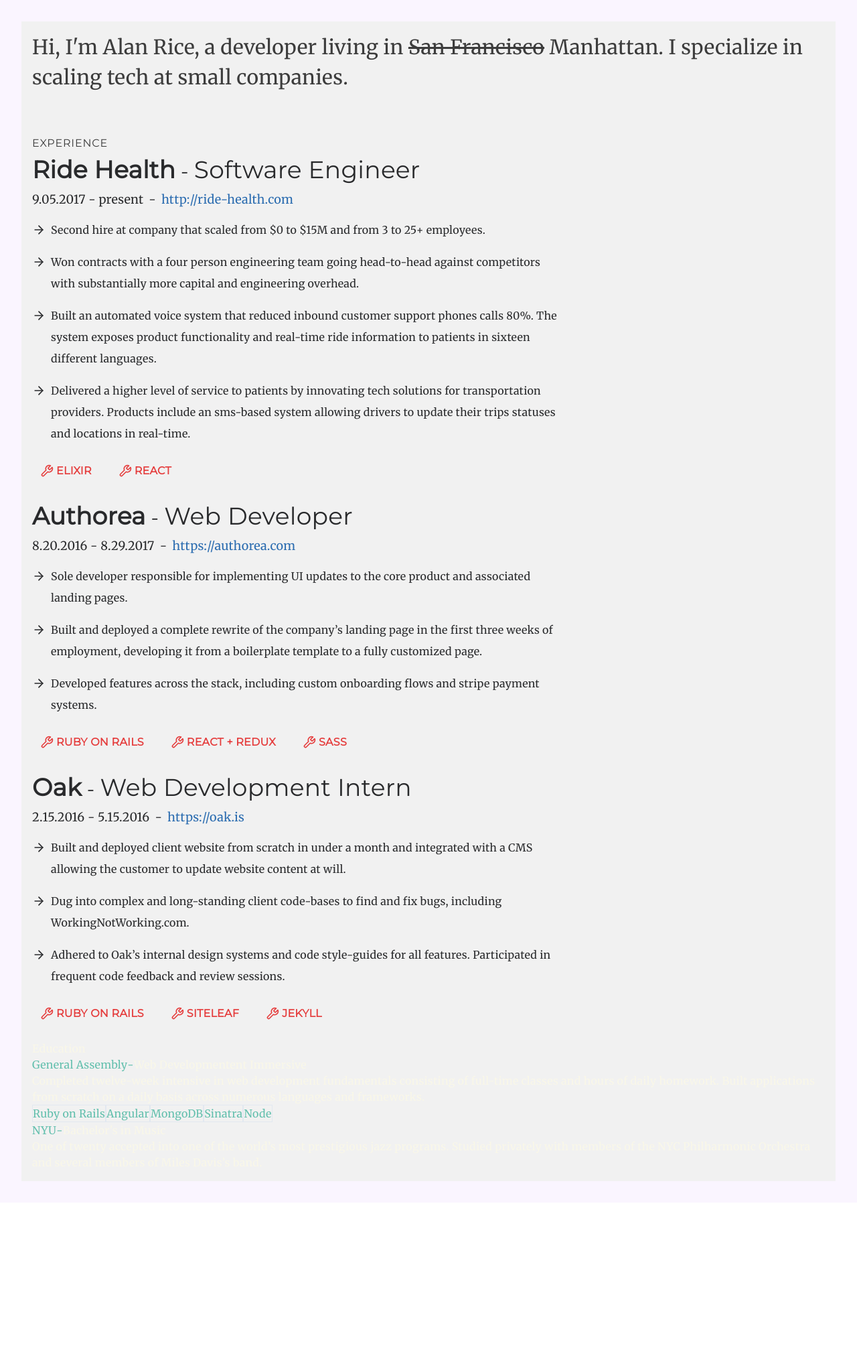
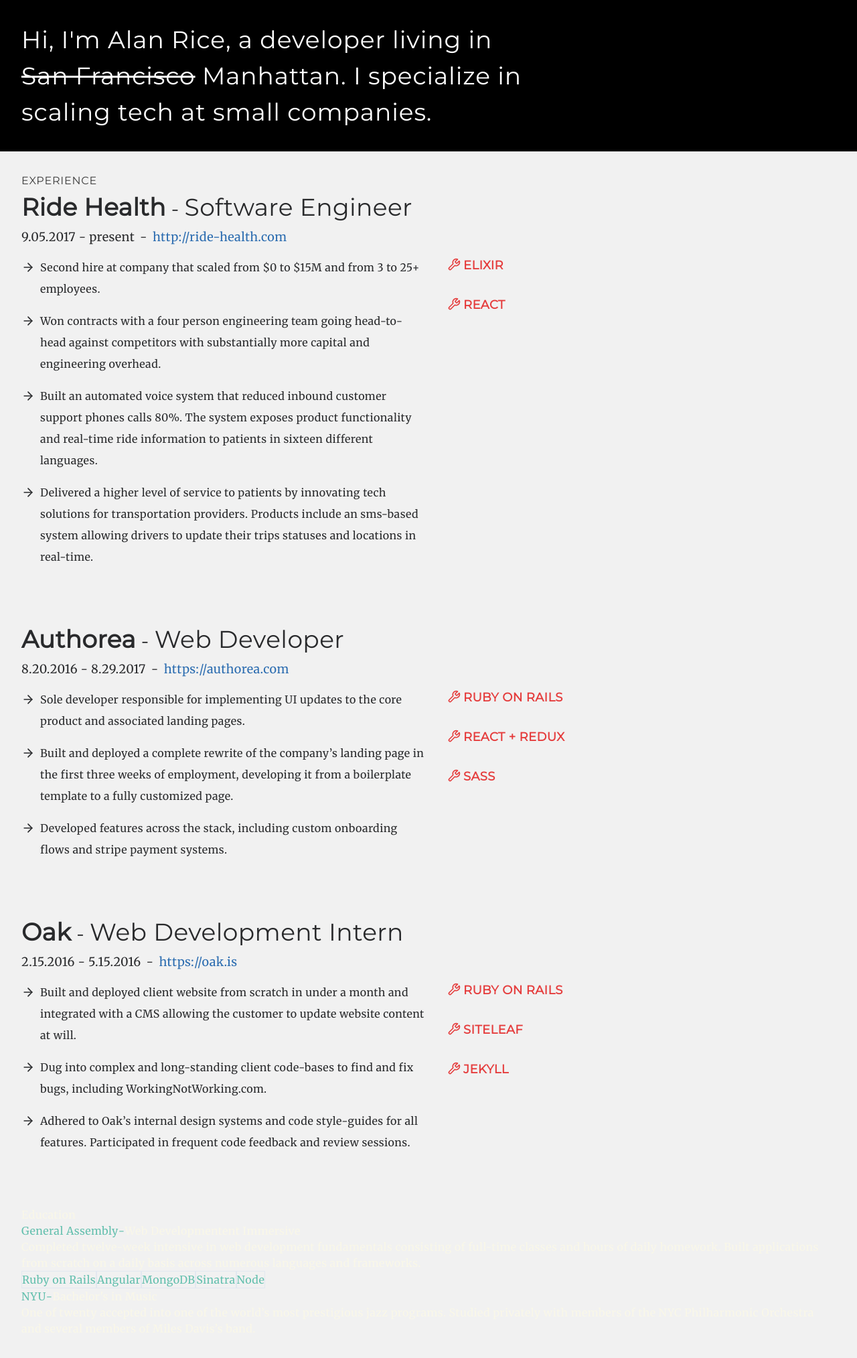
Before and after one commit to vaprdev/AlanRice.me, a Jekyll site: the page built from index.html, in a window 1280 px wide. Shown: the whole page at 67% size. Built offline with Jekyll 4.4.1, drawn with Linux system fonts in a browser that asks for light colours; before the commit the page ends 1795 px from its top, so only the background shows below that.

Commit message:
done with top scetion

```diff
--- a/index.html
+++ b/index.html
@@ -2,17 +2,19 @@
 layout: layout
 ---
 
-<div class="p-4 border-purple-100 border-solid" style="border-width: 2rem;background: #F1F1F1 ;color: #292A2C;">
-    <div class="text-3xl mb-8 pb-8 text-purple-200 gray">
+<div class="tracking-wide">
+    <div class="text-4xl bg-black p-8 text-white montserrat tracking-wide">
+        <div class="max-w-3xl">
             Hi, I'm Alan Rice, a developer living in
-        <span class="fg-light-green" style="text-decoration:line-through;">San Francisco</span>
+            <span class="" style="text-decoration:line-through;">San Francisco</span>
             Manhattan. I specialize in scaling tech at small companies.
         </div>
-
+    </div>
+    <div class="border-white p-8" style="background: #F1F1F1; color: #292A2C;">
         <p class="fg-light-green gray tracking-wider montserrat">EXPERIENCE</p>
 
         {% for job in site.data.info.jobs %}
-        <div class="mgn-b8 pad-b8">
+            <div class="mb-8 pb-8">
                 <div class="flex flex-wrap items-baseline fg-white montserrat mb-1">
                     <div class="montserrat text-4xl font-semibold">{{ job.name }}</div>
                     <div class="text-3xl mx-2">-</div>
@@ -25,20 +27,24 @@
                 </div>
                 <!-- <div class="text-xl">-</div> -->
 
+                <div class="flex">
+                    <div class="mr-8">
                         {% for highlight in job.highlights %}
                             <div class="flex items-start leading-8 mb-4">
                                 <i class="w-5 mt-1 mr-2" data-feather="arrow-right"></i>
-                    <p class="max-w-3xl">{{ highlight }}</p>
+                                <p class="max-w-xl">{{ highlight }}</p>
                             </div>
                         {% endfor %}
-            <Container class="flex wrap">
+                    </div>
+                    <Container class="">
                         {% for language in job.tech %}
-                    <div class="flex p-3 montserrat mr-4 mb-4 text-red-600">
+                            <div class="flex montserrat mb-8 text-red-600 text-lg">
                                 <i class="w-5 mr-1" data-feather="tool"></i>
-                        <p class="size-4 font-extrabold uppercase">{{language}}</p>
+                                <p class="font-extrabold uppercase">{{language}}</p>
                             </div>
                         {% endfor %}
                     </Container>
+                </div>
             </div>
         {% endfor %}
 
@@ -62,3 +68,4 @@
         {% endfor %}
         <div class="main__container"></div>
     </div>
+</div>
```
Lines whose indentation alone changed are shown as unchanged.
